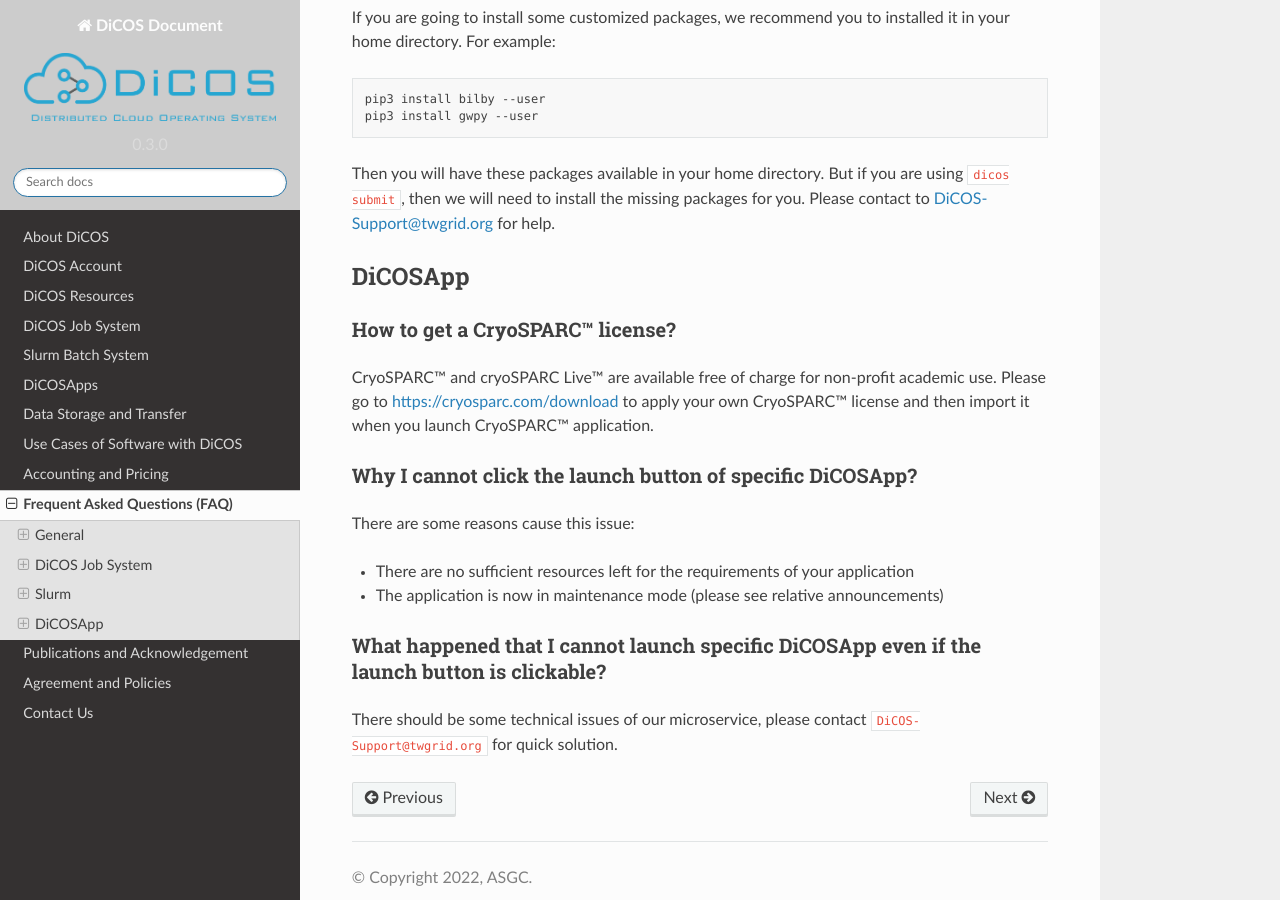
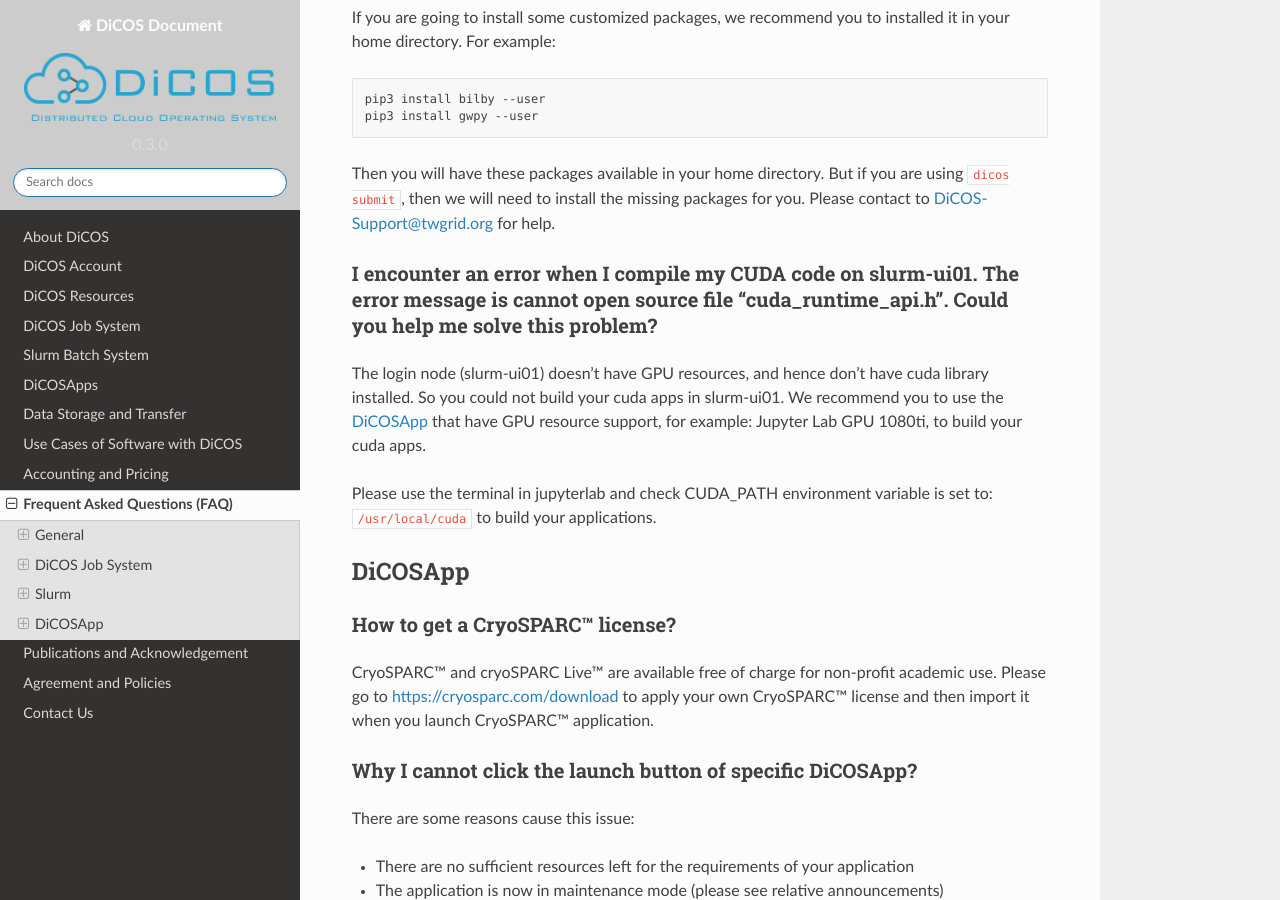
Before and after one commit to ASGCOPS/dicos_document, a Sphinx documentation site: the page built from docs/source/faq.rst, in a window 1280 px wide and 900 px high, scrolled down 1539 px. Built offline with Sphinx 7.4.7 and the Read the Docs theme 2.0.0, drawn with Linux system fonts in a browser that asks for light colours.

Commit message:
Edit faq.rst

```diff
--- a/docs/source/faq.rst
+++ b/docs/source/faq.rst
@@ -67,6 +67,13 @@
 
 Then you will have these packages available in your home directory. But if you are using ``dicos submit``, then we will need to install the missing packages for you. Please contact to DiCOS-Support@twgrid.org for help.
 
+I encounter an error when I compile my CUDA code on slurm-ui01. The error message is cannot open source file "cuda_runtime_api.h". Could you help me solve this problem?
+^^^^^^^^^^^^^^^^^^^^^^^^^^^^^^^^^^^^^^^^^^^^^^^^^^^^^^^^^^^^^^^^^^^^^^^^^^^^^^^^^^^^^^^^^^^^^^^^^^^^^^^^^^^^^^^^^^^^^^^^^^^^^^^^^^^^^^^^^^^^^^^^^^^^^^^^^^^^^^^^^^^^^^^^^
+
+The login node (slurm-ui01) doesn't have GPU resources, and hence don't have cuda library installed.  So you could not build your cuda apps in slurm-ui01. We recommend you to use the `DiCOSApp <https://dicos.grid.sinica.edu.tw/dockerapps/>`_ that have GPU resource support, for example: Jupyter Lab GPU 1080ti, to build your cuda apps.
+
+Please use the terminal in jupyterlab and check CUDA_PATH environment variable is set to: ``/usr/local/cuda`` to build your applications.
+
 ---------------------------
 DiCOSApp
 ---------------------------
```
